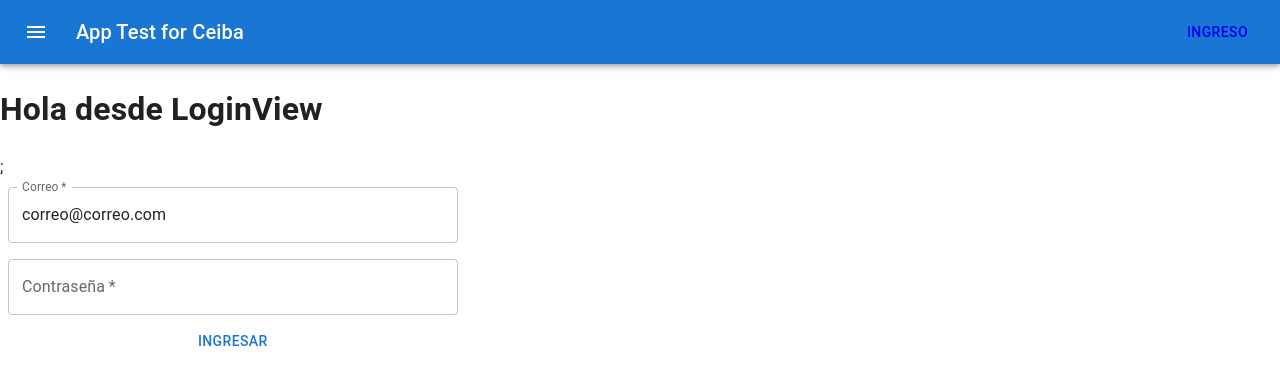
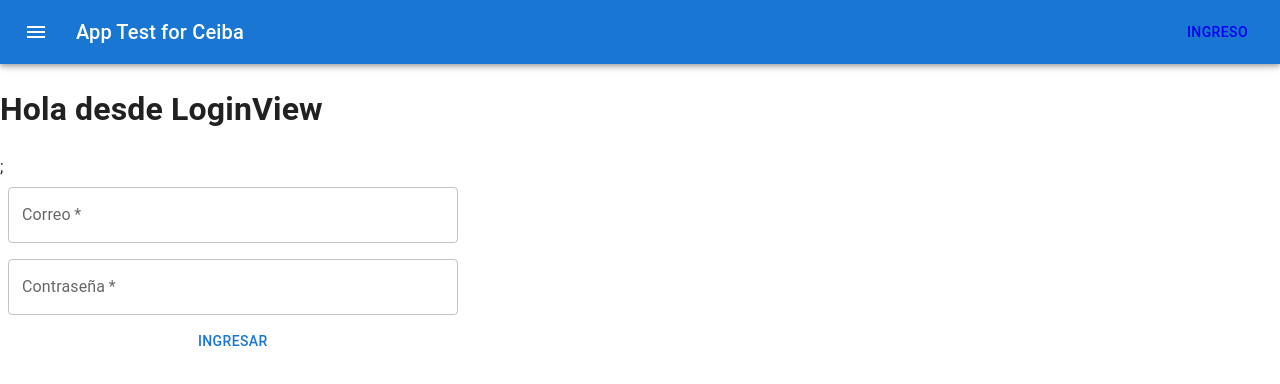
Before and after one commit to willyprados/test-ceiba, a React (Create React App) app: page /ingreso in a window 1280 px wide. Shown: the top 384 px of the page. Built offline with nearby package versions, Linux system fonts and the light colour scheme.

Commit message:
Agregando validación de campos de ingreso

```diff
--- a/src/components/FormLogin.jsx
+++ b/src/components/FormLogin.jsx
@@ -1,37 +1,61 @@
-import * as React from "react";
+import { useState, useRef } from "react";
 // import Box from "@mui/material/Box";
 // import TextField from "@mui/material/TextField";
 // import { makeStyles } from "@material-ui/styles";
 import { Button, TextField, Box, FormControl } from "@mui/material";
 
 export default function FormPropsTextFields() {
+  const [emailValido, setEmailValido] = useState(true);
+  const [passValido, setPassValido] = useState(true);
+  const emailRef = useRef();
+  const passRef = useRef();
+
   const handleSubmit = e => {
-    console.log(e);
     e.preventDefault();
+    const email = emailRef.current.value;
+    const pass = passRef.current.value;
+
+    if (email === "") {
+      setEmailValido(false);
+    }
+    if (pass === "") {
+      setPassValido(false);
+    }
+
+    console.log(emailRef.current.value);
+    console.log(passRef.current.value);
   };
+
   return (
     <Box
       component="form"
+      onSubmit={handleSubmit}
       sx={{
         "& .MuiTextField-root": { m: 1, width: "50ch" },
       }}
       noValidate
       autoComplete="off"
     >
-      <FormControl onClick={handleSubmit}>
+      <FormControl>
         <TextField
           required
+          inputRef={emailRef}
+          error={!emailValido}
+          onChange={() => setEmailValido(true)}
           id="outlined-required"
           label="Correo"
           type="email"
-          defaultValue="correo@correo.com"
+          helperText={!emailValido ? "Ingresa un correo valido" : ""}
         />
         <TextField
           required
+          inputRef={passRef}
+          error={!passValido}
+          onChange={() => setPassValido(true)}
           id="outlined-password-input"
           label="Contraseña"
           type="password"
-          autoComplete="current-password"
+          helperText={!passValido ? "Ingresa contraseña" : ""}
         />
         <Button type="submit">Ingresar</Button>
       </FormControl>
```
